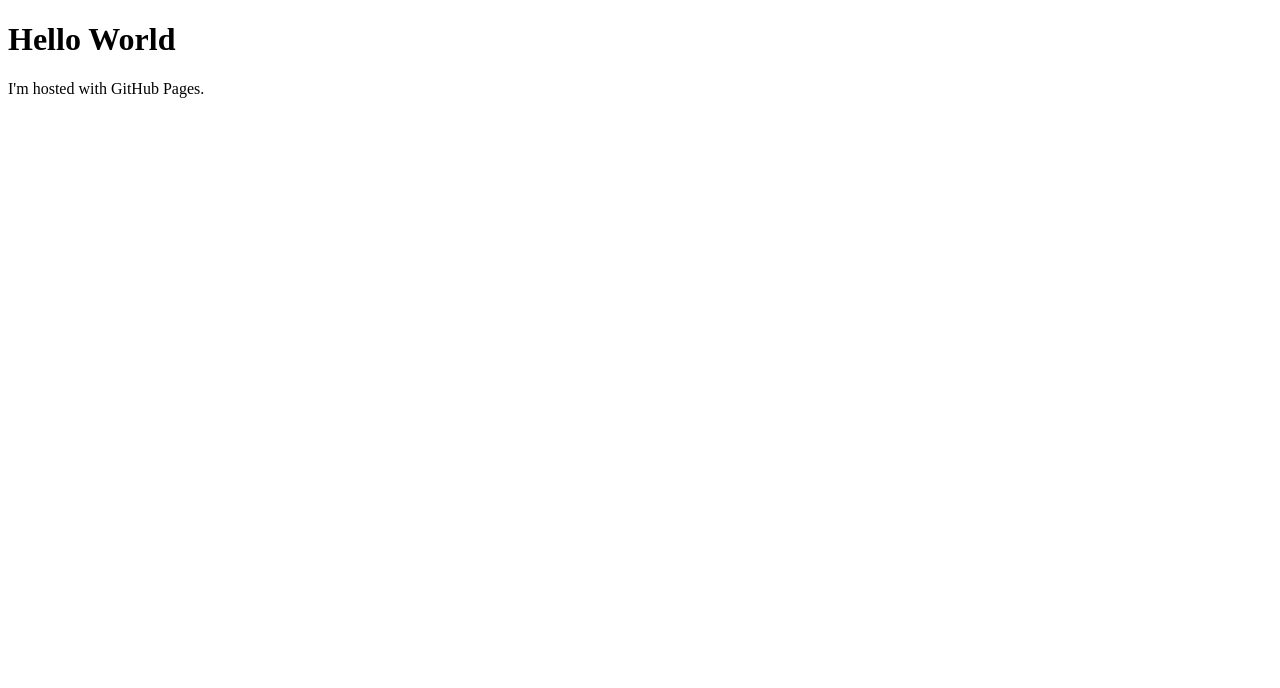
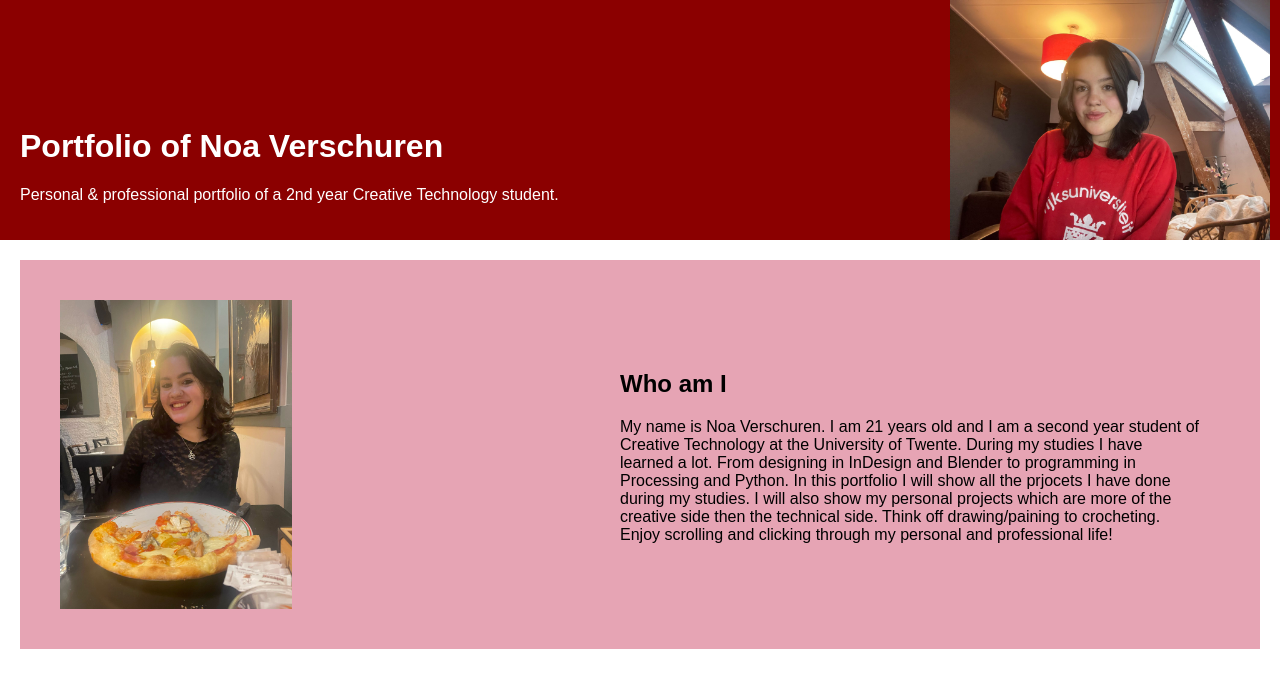
Before and after one commit to nverschuren/nverschuren.github.io, a plain HTML site: page index.html in a window 1280 px wide. Drawn offline with Linux system fonts and the light colour scheme.

Commit message:
about me is added

```diff
--- a/index.html
+++ b/index.html
@@ -1,7 +1,101 @@
 <!DOCTYPE html>
 <html>
+<head>
+    <title>Portfolio Noa Verschuren</title>
+    <style>
+        body {
+            margin: 0;
+            font-family: Arial, sans-serif;
+        }
+        .header {
+            background-color: darkred;
+            height: 25vh; /* 1/4th of the screen height */
+            position: relative;
+            display: flex;
+            align-items: flex-end;
+            justify-content: space-between;
+            padding: 20px;
+        }
+        .header img {
+            position: absolute;
+            right: 10px;
+            bottom: 0;
+            height: 100%;
+            width: auto;
+        }
+        .header-text {
+            color: white;
+            margin: 0;
+            max-width: 50%;
+        }
+        .content {
+            padding: 20px;
+        }
+        .who-am-i {
+            display: flex;
+            align-items: center;
+            justify-content: space-between;
+            padding: 40px;
+            background-color: #e6a4b4; /* Blush red background */
+        }
+        .who-am-i .image-container {
+            position: relative;
+            width: 40%;
+            display: flex;
+            justify-content: flex-start;
+            padding-right: 20px;
+        }
+        .who-am-i .image-container img {
+            position: relative;
+            width: 50%; /* Scales down to 50% of original size */
+            height: auto;
+            z-index: 2;
+        }
+        .who-am-i .image-container::before {
+            content: "";
+            position: absolute;
+            top: -10px;
+            left: -10px;
+            width: 100%;
+            height: 100%;
+            background-color: #e6a4b4; /* Blush red */
+            z-index: 1;
+        }
+        .who-am-i .text-container {
+            width: 50%;
+            background-color: #e6a4b4; /* Blush red */
+            padding: 20px;
+        }
+    </style>
+</head>
 <body>
-<h1>Hello World</h1>
-<p>I'm hosted with GitHub Pages.</p>
+
+    <div class="header">
+        <div class="header-text">
+            <h1>Portfolio of Noa Verschuren</h1>
+            <p>Personal & professional portfolio of a 2nd year Creative Technology student.</p>
+        </div>
+        <img src="portofolio.header.jpg" alt="Portfolio Image">
+    </div>
+
+    <div class="content">
+        <section class="who-am-i">
+            <div class="image-container">
+                <img src="portofolio.aboutme.jpg" alt="Your Image">
+            </div>
+            <div class="text-container">
+                <h2>Who am I</h2>
+                <p>My name is Noa Verschuren. I am 21 years old and I am a second year student of Creative Technology at the University of Twente. During my studies I have learned a lot. From designing in InDesign and Blender to programming in Processing and Python. In this portfolio I will show all the prjocets I have done during my studies. I will also show my personal projects which are more of the creative side then the technical side. Think off drawing/paining to crocheting. Enjoy scrolling and clicking through my personal and professional life!</p>
+            </div>
+        </section>
+    </div>
+
 </body>
 </html>
+</p>
+            </div>
+        </section>
+    </div>
+
+</body>
+</html>
```
Also changed, not shown: portofolio.aboutme.jpg (added), portofolio.header.jpg (added).
